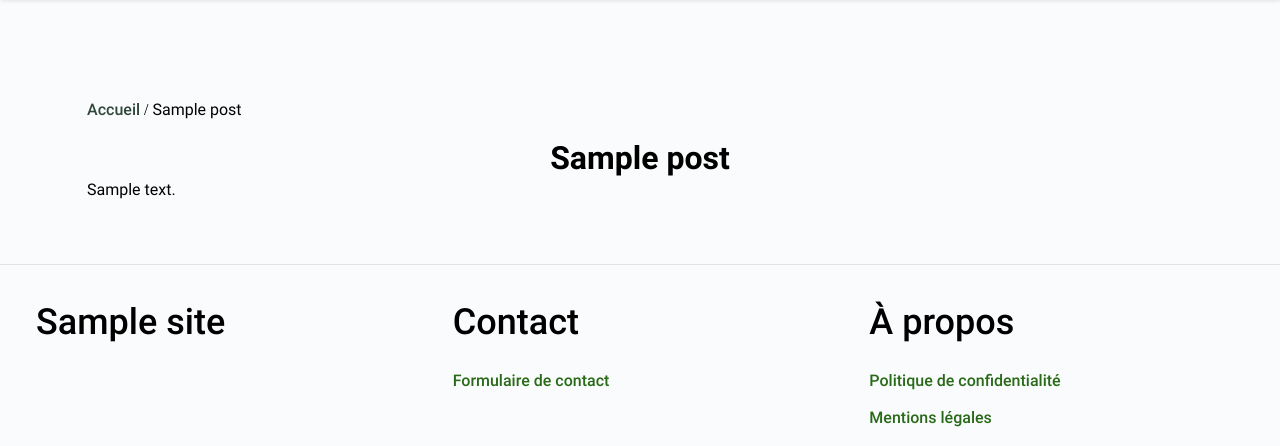
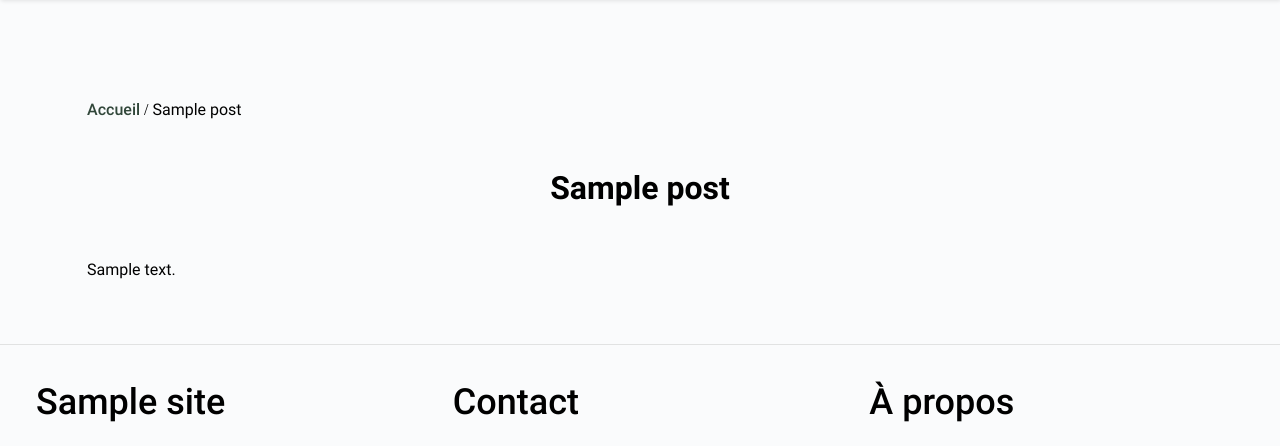
Before and after one commit to Qadadain/WPTemplateSEO, a WordPress theme: template code/themes/project-uno/page.php in a window 1280 px wide. Shown: the part 20-466 px from the top of the page. Run offline with PHP 8.4 and a stand-in for WordPress, Linux system fonts and the light colour scheme; the site name, menu and one post (Sample post) are stand-ins, and other content is empty.

Commit message:
Add plugins smtp and margin to page title

```diff
--- a/code/themes/project-uno/style.css
+++ b/code/themes/project-uno/style.css
@@ -97,6 +97,7 @@ h1, h2, h3, h4, h5, h6 {
     font-family: var(--roboto-bold);
     display: flex;
     justify-content: center;
+    margin: 50px 0;
 }
 
 
```
Also changed, not shown: 1 other file.
